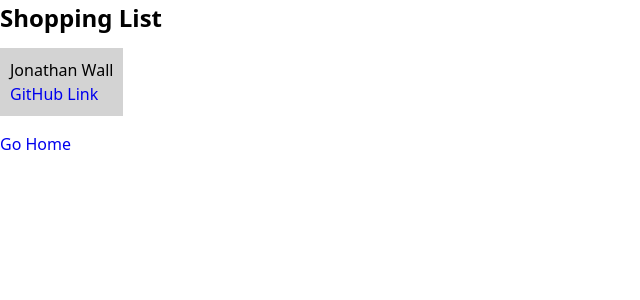
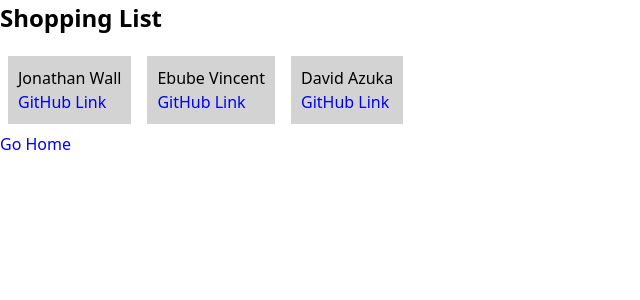
Before and after one commit to jrwall94/cprg306-assignments, a Next.js app: page /week-2 in a window 1280 px wide. Shown: the top 300 px of the page, without its empty margins (0-640 px from the left). Built offline with nearby package versions, Linux system fonts and the light colour scheme.

Commit message:
Added id cards for each group member

```diff
--- a/app/globals.css
+++ b/app/globals.css
@@ -15,7 +15,7 @@
 
 .id-card {
     display: inline-block;
-    margin-bottom: 16px;
+    margin: 8px;
     background-color: lightgrey;
     padding: 10px;
 }
--- a/app/week-2/page.js
+++ b/app/week-2/page.js
@@ -7,6 +7,8 @@ export default function Page() {
       <h1 className="title">Shopping List</h1>
       <section className="flex">
         <StudentInfo name="Jonathan Wall" githubUsername="jrwall94" />
+        <StudentInfo name="Ebube Vincent" githubUsername="monterovincent" />
+        <StudentInfo name="David Azuka" githubUsername="mrazuka" />
       </section>
       <Link href="/" className="hyperlink">
         Go Home
```
